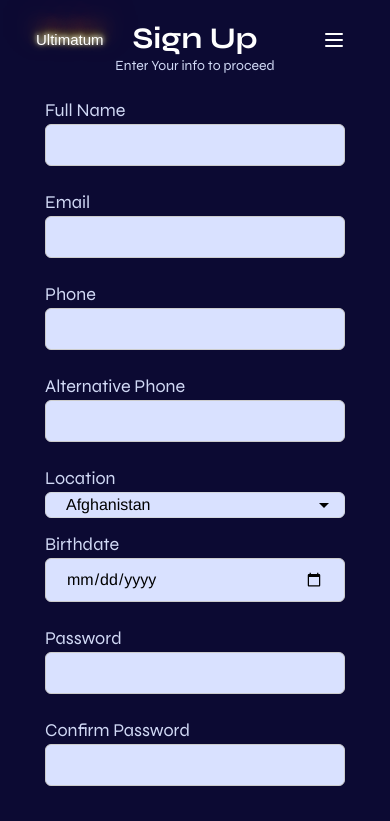
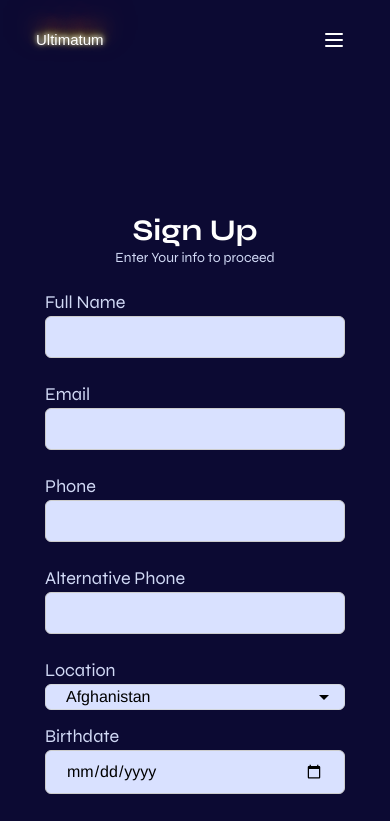
Before and after one commit to abenaacs/Bright-Fundraising, a React (Create React App) app in the folder frontend/: page /register in a window 390 px wide. Shown: the top 821 px of the page. Built offline with nearby package versions, Linux system fonts and the light colour scheme; a web font is replaced by a local one.

Commit message:
register page updated

```diff
--- a/frontend/src/Components/Register/FundraiserCompanyInfo.js
+++ b/frontend/src/Components/Register/FundraiserCompanyInfo.js
@@ -73,7 +73,7 @@ function RegisterFundraiser({ formData, setFormData }) {
                     className='bg-[#d9e1ff] w-[300px] rounded-md text-black px-5 md:w-[580px]' />
             </div>
             <div className='flex flex-col gap-0'>
-                <label><h4 className='text-lg md:text-xl'>ID (Passport, Driver's License, or Kebele ID)</h4></label>
+                <label><h4 className='text-lg md:text-xl'>ID <span className='text-sm md:text-xl'>(Passport, Driver's License, or Kebele ID)</span></h4></label>
                 <input
                     name='id'
                     value={formData.fundRaiser.id}
--- a/frontend/src/pages/RegisterPage/RegisterPage.js
+++ b/frontend/src/pages/RegisterPage/RegisterPage.js
@@ -3,7 +3,7 @@ import Register from '../../Components/Register/register'
 import signup from '../../assets/signup.png'
 function RegisterPage() {
   return (
-    <div className='lg:grid lg:grid-cols-2 lg:gap-5 flex h-screen justify-center items-center md:pt-80 lg:pt-10'>
+    <div className='lg:grid lg:grid-cols-2 lg:gap-5 flex pt-96 h-screen justify-center items-center md:pt-80 lg:pt-10'>
       <div className='pr-10 hidden md:hidden lg:flex lg:justify-center lg:mt-10'>
         <img src={signup} width={400} className='h-[600px]' />
       </div>
```
